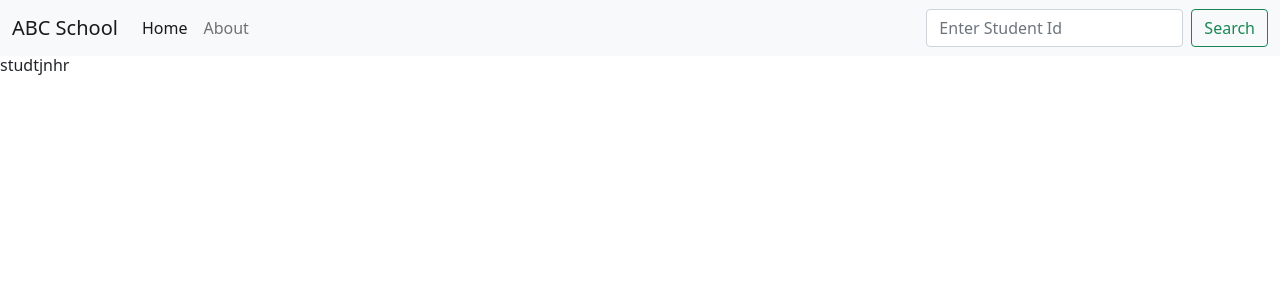
After one commit to RahulNandhu/mark_list, a Django app: template templates/student.html in a window 1280 px wide. The commit adds this page. Shown: the top 300 px of the page. Run offline with Django 5.2, Linux system fonts and the light colour scheme; the template is opened without the code that fills it, so the values that code supplies are empty.

Commit message:
search option enabled

```diff
--- a/student/urls.py
+++ b/student/urls.py
@@ -1,7 +1,8 @@
 from django.urls import path
+from . import views
 
 app_name='student'
 
 urlpatterns=[
-
+    path('',views.Search_student,name="search_student"),
 ]
--- a/student/views.py
+++ b/student/views.py
@@ -1,3 +1,9 @@
 from django.shortcuts import render
 
 # Create your views here.
+
+def Search_student(request):
+
+    if request.method=='POST':
+        return render(request, template_name='student.html')
+    return render(request,template_name='home.html')
--- a/templates/base.html
+++ b/templates/base.html
@@ -28,7 +28,8 @@
               <a class="nav-link" href="#">About</a>
             </li>
           </ul>
-          <form class="d-flex">
+          <form class="d-flex" method="post" action="{% url 'student:search_student' %}">
+              {%csrf_token%}
             <input class="form-control me-2" type="search" placeholder="Enter Student Id" aria-label="Search">
             <button class="btn btn-outline-success" type="submit">Search</button>
           </form>
--- /dev/null
+++ b/templates/student.html
@@ -0,0 +1,5 @@
+{% extends 'base.html' %}
+{% load static %}
+{% block body %}
+<h6>studtjnhr</h6>
+{% endblock %}
```
